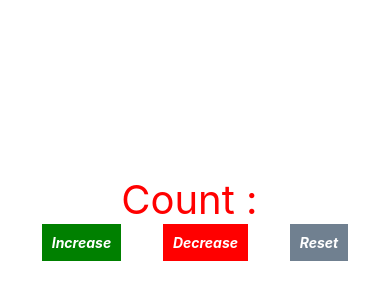
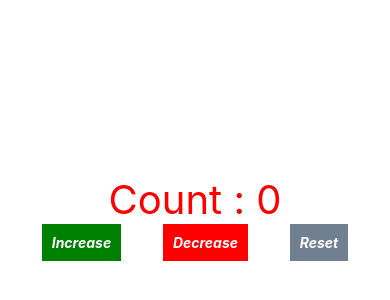
Before and after one commit to phamtanphat/ReactNative24022020, a React Native app: screen / in a window 390 px wide. Shown: the part 204-504 px from the top of the page. Built offline with nearby package versions, Linux system fonts and the light colour scheme.

Commit message:
mounting

```diff
--- a/src/Box.js
+++ b/src/Box.js
@@ -3,7 +3,19 @@ import React, {Component} from 'react';
 import {Text, View, TouchableOpacity} from 'react-native';
 
 export default class Box extends Component {
+  constructor(props) {
+    super(props);
+    this.state = {
+      count: 0,
+    };
+    console.log('Constructor');
+  }
+  UNSAFE_componentWillMount() {
+    console.log('UNSAFE_componentWillMount');
+  }
   render() {
+    console.log('render');
+    let count = 0;
     return (
       <View
         style={{
@@ -13,7 +25,7 @@ export default class Box extends Component {
           alignItems: 'center',
         }}>
         <Text style={{color: 'red', fontSize: 40}}>
-          Count : {this.props.count}
+          Count : {this.state.count}
         </Text>
         <View
           style={{
@@ -21,7 +33,12 @@ export default class Box extends Component {
             flexDirection: 'row',
             justifyContent: 'space-evenly',
           }}>
-          <TouchableOpacity style={{backgroundColor: 'green', padding: 10}}>
+          <TouchableOpacity
+            onPress={function() {
+              count = count + 1;
+              alert(count);
+            }}
+            style={{backgroundColor: 'green', padding: 10}}>
             <Text
               style={{color: 'white', fontStyle: 'italic', fontWeight: 'bold'}}>
               Increase
@@ -43,4 +60,7 @@ export default class Box extends Component {
       </View>
     );
   }
+  componentDidMount() {
+    console.log('componentDidMount');
+  }
 }
```
